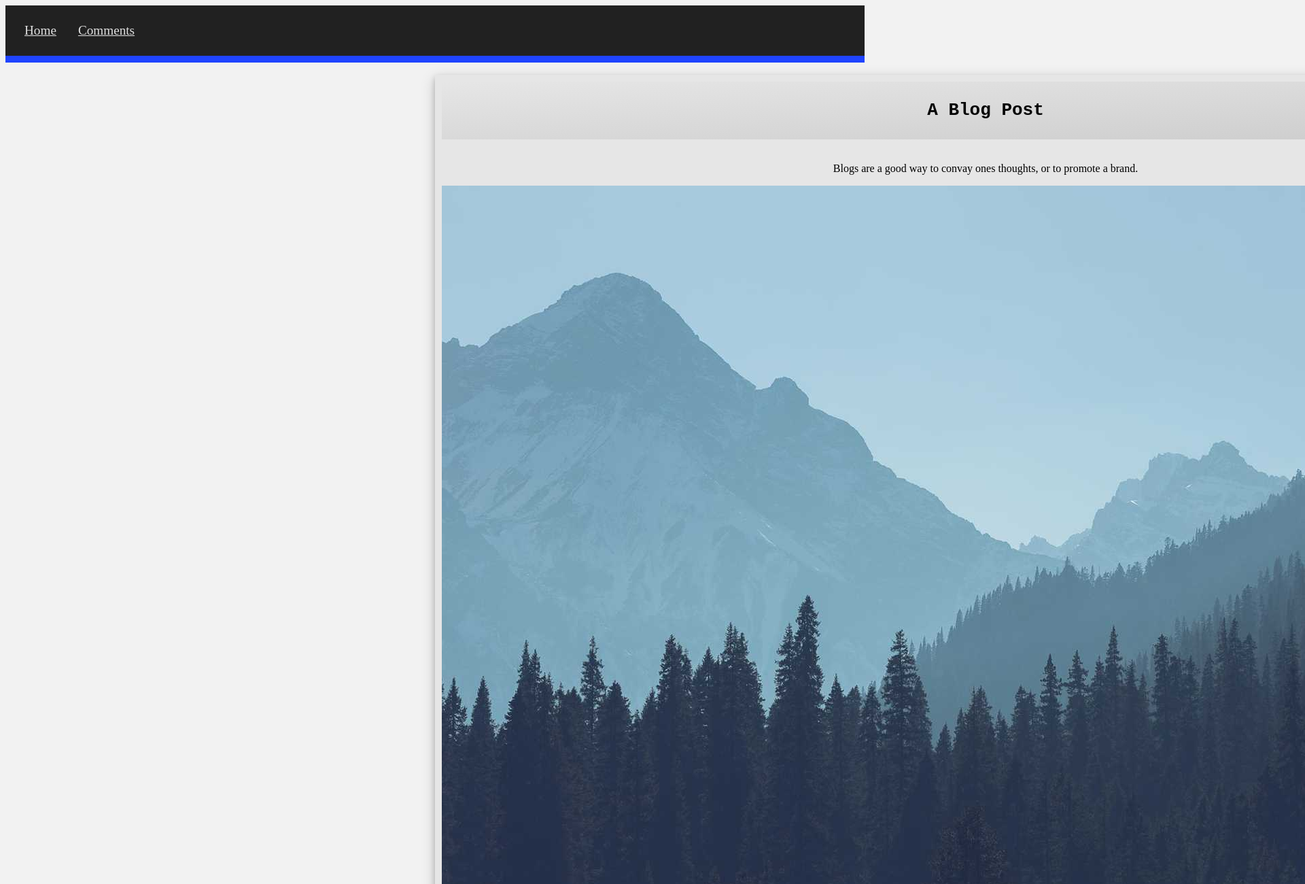
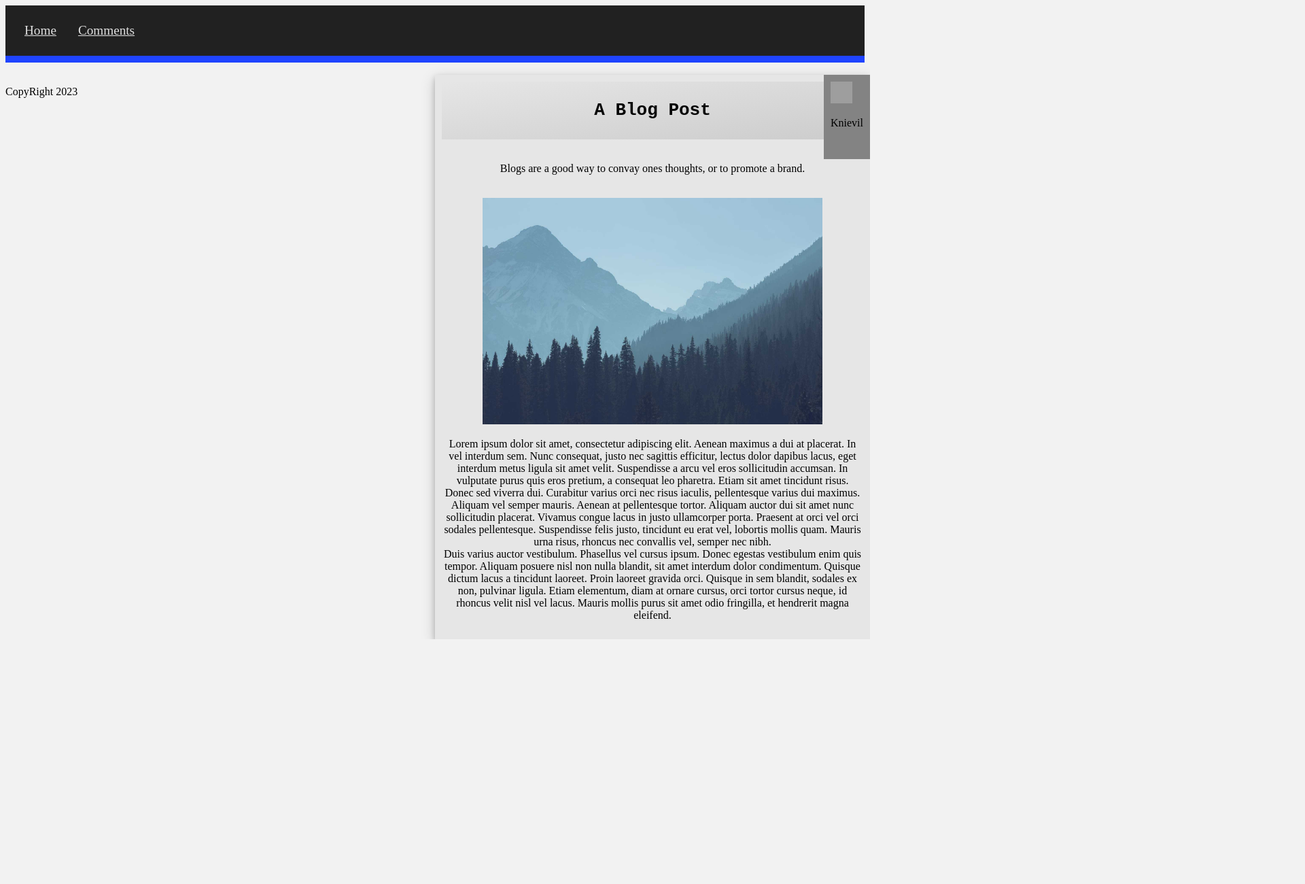
Before and after one commit to Knievil/Portfolio, a website: page index.html in a window 1280 px wide. Shown: the top 1300 px of the page at 68% size, 1920 px wide, since content can reach past the window. After the commit the page ends 940 px from the top, so only its background shows below. Drawn offline with Linux system fonts and the light colour scheme; grey boxes are pictures that could not be loaded.

Commit message:
2 files modified

```diff
--- a/index.html
+++ b/index.html
@@ -22,9 +22,37 @@
 			</div>
 			<br />
 			<p>Blogs are a good way to convay ones thoughts, or to promote a brand.</p>
-			<img src="img/temp.jpg" alt="placeholder forrest" />
+			<br />
+			<img src="https://github.com/Knievil/Portfolio/blob/main/img/temp.jpg?raw=true" alt="placeholder forrest" width="500px"/>
+			<p>
+				Lorem ipsum dolor sit amet, consectetur adipiscing elit. Aenean maximus a
+				dui at placerat. In vel interdum sem. Nunc consequat, justo nec sagittis
+				efficitur, lectus dolor dapibus lacus, eget interdum metus ligula sit amet
+				velit. Suspendisse a arcu vel eros sollicitudin accumsan. In vulputate purus
+				quis eros pretium, a consequat leo pharetra. Etiam sit amet tincidunt risus.
+				Donec sed viverra dui. Curabitur varius orci nec risus iaculis, pellentesque
+				varius dui maximus. Aliquam vel semper mauris. Aenean at pellentesque
+				tortor. Aliquam auctor dui sit amet nunc sollicitudin placerat. Vivamus
+				congue lacus in justo ullamcorper porta. Praesent at orci vel orci sodales
+				pellentesque. Suspendisse felis justo, tincidunt eu erat vel, lobortis
+				mollis quam. Mauris urna risus, rhoncus nec convallis vel, semper nec nibh.
+				<br />
+				Duis varius auctor vestibulum. Phasellus vel cursus ipsum. Donec egestas
+				vestibulum enim quis tempor. Aliquam posuere nisl non nulla blandit, sit
+				amet interdum dolor condimentum. Quisque dictum lacus a tincidunt laoreet.
+				Proin laoreet gravida orci. Quisque in sem blandit, sodales ex non, pulvinar
+				ligula. Etiam elementum, diam at ornare cursus, orci tortor cursus neque, id
+				rhoncus velit nisl vel lacus. Mauris mollis purus sit amet odio fringilla,
+				et hendrerit magna eleifend.
+			</p>
 		</div>
-		<div class="aside"></div>
-		<div class="footer"></div>
+		<div class="aside">
+    <a href="https://github.com/Knievil"><img src="https://github.com/Knievil/Portfolio/blob/main/img/ah.png?raw=true" alt="icon" width="32" height="32"></a>
+    <p>Knievil</p>
+    <br>
+  </div>
+		<div class="footer">
+      <p>CopyRight 2023</p>
+    </div>
 	</body>
 </html>
--- a/style.css
+++ b/style.css
@@ -68,6 +68,12 @@ a:link {
 
 .aside {
 	position: absolute;
+	right: 0px;
+	text-align: left;
+	padding: 10px;
+	color: black;
+	background-color: #838383;
+	border: ;
 }
 
 .footer {
```
